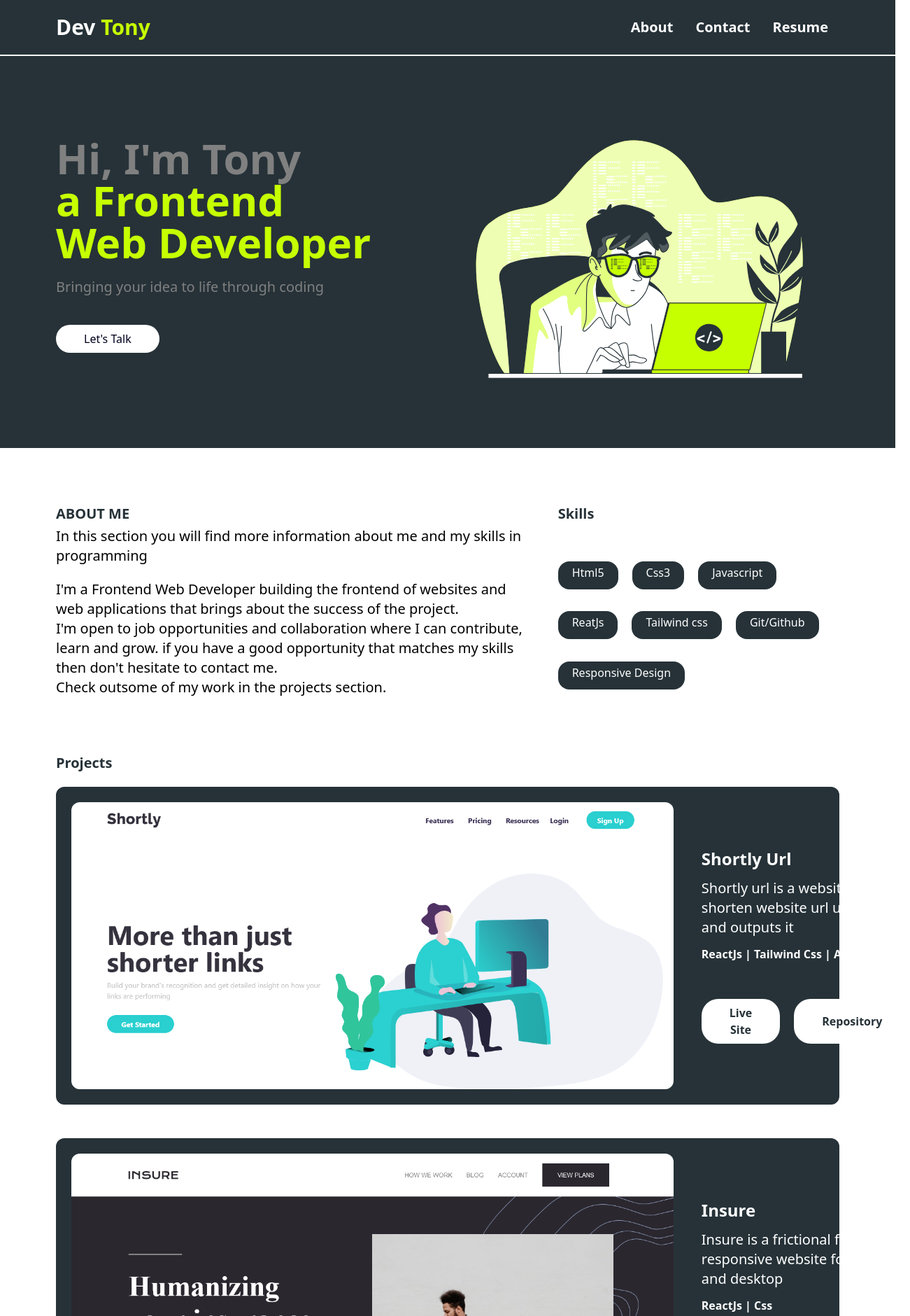
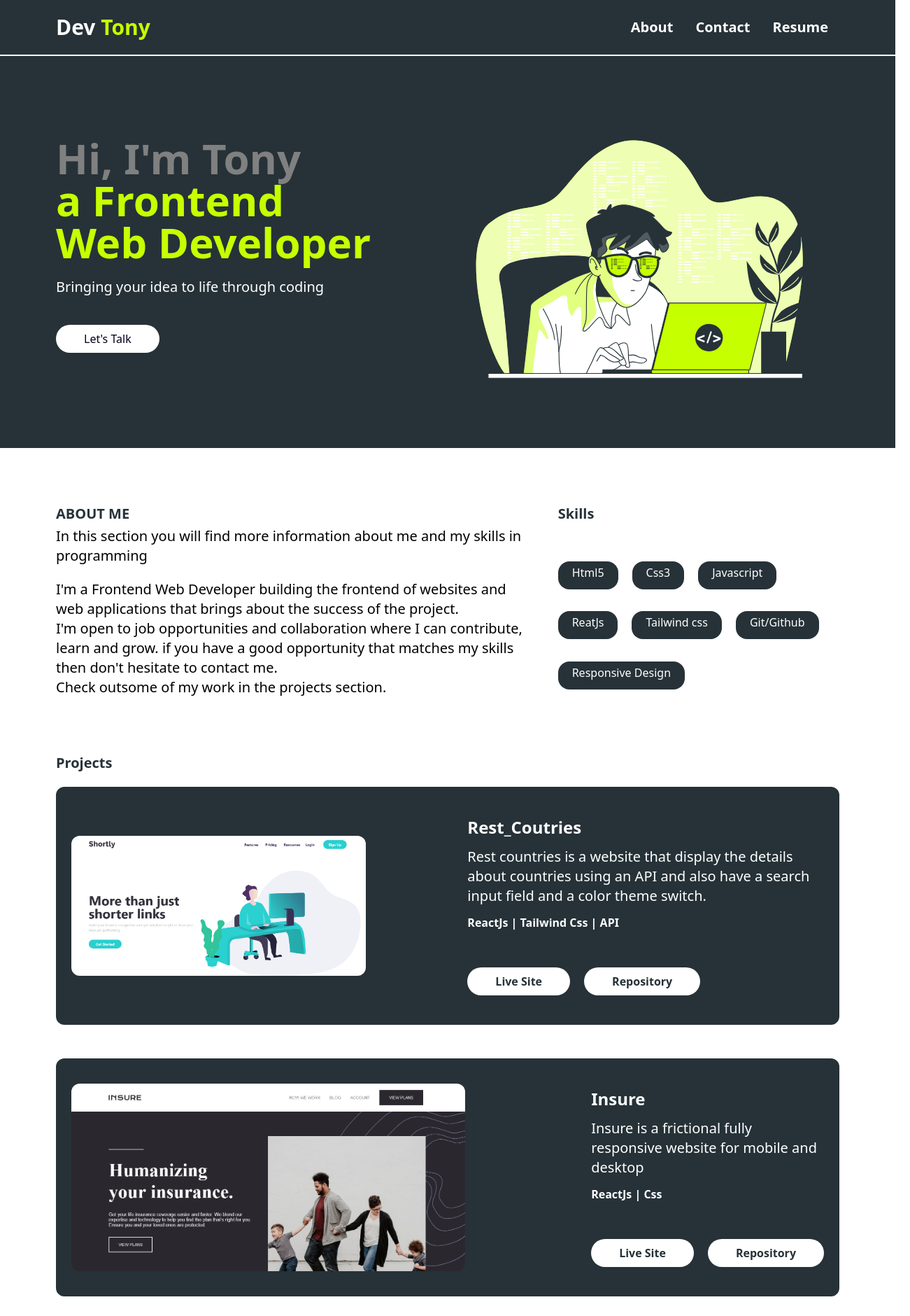
Before and after one commit to 545466/My_Portifolio, a React (Vite) app: page / in a window 1280 px wide. Shown: the top 1880 px of the page at 70% size, 1301 px wide, since content can reach past the window. Built offline with nearby package versions, Linux system fonts and the light colour scheme.

Commit message:
updated code

```diff
--- a/src/App.jsx
+++ b/src/App.jsx
@@ -1,6 +1,7 @@
 import {FaBarcode, FaBars, FaHamburger, FaIcons} from "react-icons/fa";
 import "./App.css";
 import { useEffect, useState } from "react";
+import { motion } from "framer-motion";
 import Hero from "./Component/Hero";
 import Section from "./Component/Section";
 import Contact from "./Component/Contact";
@@ -8,7 +9,7 @@ import Footer from "./Component/Footer";
 
 
 function App() {
-  const[open, setOpen] = useState(false)
+  const[open, setOpen] = useState(false);
   return (
     <>
     <header>
@@ -17,13 +18,16 @@ function App() {
           <h1 className="text-xl pl-10 lg:pl-20 lg:text-3xl">Dev <span className="text-Lemon">Tony</span> </h1>
         </div>
 
-        <div className= {open ? "absolute w-full px-10 top-20 text-lg bg-White text-Mid-Blue   block text-center " : "hidden lg:flex"}  >
+        <motion.div className= {open ? "absolute h-screen lg:h-20 w-full px-10 top-20 text-lg bg-White text-Mid-Blue   block text-center " : "hidden lg:flex"}
+        initial= {{ translateX:200}}
+        whileInView = {{opacity: 1, translateX:0}}
+        transition = {{duration: 0.6}}>
           <div className="flex flex-col items-center list-none lg:ml-10 lg:flex-row lg:text-xl ">
               <li className="mx-4 py-5 lg:py-0"><a href="">About</a></li>
               <li className="mx-4 pb-5 lg:pb-0"><a href="">Contact</a></li>
               <li className="mx-4 pb-5 lg:pr-20 lg:pb-0"><a href="">Resume</a></li>
           </div>
-        </div>
+        </motion.div>
         <FaBars onClick={()=> setOpen(!open)} className="text-Violet text-3xl mr-10 lg:hidden" />
       </div>
     </header>
--- a/src/Component/Hero.jsx
+++ b/src/Component/Hero.jsx
@@ -1,23 +1,27 @@
 import React from "react";
 import Dev from "../assets/images/Dev.svg";
+import { motion } from "framer-motion";
 const Hero = () => {
   return (
     <div className=" bg-Mid-Blue py-20 lg:px-20 lg:py-0">
-      <div className="flex flex-col items-center lg:items-center lg:flex-row lg:justify-between">
+      <motion.div className="flex flex-col items-center lg:items-center lg:flex-row lg:justify-between"
+      initial= {{ translateX:500}}
+      whileInView = {{opacity: 1, translateX:0}}
+      transition = {{duration: 1}}>
         <div className="text-center lg:text-left">
           <h1 className="text-3xl text-Lemon font-bold lg:text-6xl">
-            <span className="text-Gray">Hi, I'm Tony </span> <br /> a Frontend{" "}
+            <span className="text-Gray">Hi, I'm Tony</span><br /> a Frontend{" "}
             <br /> Web Developer
           </h1>
-          <p className="text-sm text-Gray lg:pt-5 lg:text-xl">
+          <p className="text-sm text-White pt-2 lg:pt-5 lg:text-xl">
             Bringing your idea to life through coding
           </p>
           <button className="text-Dark_Blue my-5 bg-White px-10 py-2 rounded-3xl lg:mt-10">
             Let's Talk
           </button>
         </div>
-        <img className="w-3/4 lg:w-3/6" src={Dev} alt="" />
-      </div>
+        <img className="w-3/4 lg:w-3/6" src={Dev} alt=""/>
+      </motion.div>
     </div>
   );
 };
--- a/src/Component/Images.js
+++ b/src/Component/Images.js
@@ -2,19 +2,28 @@ import img6 from '../assets/images/Screenshot 2024-02-25 at 15-46-22 Vite React.
 import img7 from '../assets/images/Screenshot 2024-02-26 at 11-40-26 Vite React.png'
 const images = [{
     img: img6,
-    head: "Shortly Url",
-    body: "Shortly url is a website that shorten website url using Api and outputs it",
-    lang: "ReactJs | Tailwind Css | API"
+    head: "Rest_Coutries",
+    body: "Rest countries is a website that display the details about countries using an API and also have a search input field and a color theme switch.",
+    lang: "ReactJs | Tailwind Css | API",
+    Link: "www.Rest-Countries-20.vercel.app"
 },{
     img: img7,
     head: "Insure",
     body: "Insure is a frictional fully responsive website for mobile and desktop",
-    lang: "ReactJs | Css "
+    lang: "ReactJs | Css ",
+    Link: "www.insure20.vercel.app"
 },{
     img: img6,
     head: "Shortly Url",
     body: "Shortly url is a website that shorten website url using Api and outputs it",
-    lang: "ReactJs | Tailwind Css | API"
+    lang: "ReactJs | Tailwind Css | API",
+    Link: "www.Shortly-url-20.vercel.app"
+},{
+    img: img6,
+    head: "Easy Banks",
+    body: "Easy banks is a website based on frictional online banking platform for savings and investments ",
+    lang: "ReactJs | Css ",
+    Link: "www.Shortly-url-20.vercel.app"
 }]
 
 export default images;
--- a/src/Component/Section.jsx
+++ b/src/Component/Section.jsx
@@ -1,9 +1,6 @@
 import React from "react";
-import { FaNodeJs } from "react-icons/fa";
 import images from "./Images";
-import img6 from "../assets/images/Screenshot 2024-02-25 at 15-46-22 Vite React.png";
-import img7 from "../assets/images/Screenshot 2024-02-26 at 11-40-26 Vite React.png";
-
+import { motion } from "framer-motion";
 const Section = () => {
   const skills = [
     "Html5",
@@ -16,7 +13,12 @@ const Section = () => {
   ];
   return (
     <div className=" text-left py-20 px-10 lg:px-20">
-      <div className="flex flex-col lg:flex-row ">
+      <motion.div
+        className="flex flex-col lg:flex-row "
+        initial={{ translateX: 500 }}
+        whileInView={{ opacity: 1, translateX: 0 }}
+        transition={{ duration: 1 }}
+      >
         <div className="lg:mr-10">
           <h1 className=" text-Mid-Blue text-xl font-bold">ABOUT ME</h1>
           <p className="pt-1 pb-5 lg:text-xl">
@@ -46,17 +48,23 @@ const Section = () => {
             })}
           </div>
         </div>
-      </div>
+      </motion.div>
       <h1 className="text-Mid-Blue text-xl font-bold pt-20 pb-5">Projects</h1>
       <div className=" lg:wrap lg:justify-between">
         {images.map((image) => {
           return (
-            <div
+            <motion.div
               className="flex lg:items-center flex-col bg-Mid-Blue text-White mb-12 p-5 rounded-xl border-Mid-Blue border-2 lg:flex-row"
               key={images.id}
               {...images}
+              initial={{ translateX: 500 }}
+              whileInView={{ opacity: 1, translateX: 0 }}
+              transition={{ duration: 1 }}
             >
-              <img className="rounded-xl lg:w-4/5" src={image.img} />
+              <a href={image.Link}>
+                {" "}
+                <img className="rounded-xl lg:w-4/5" src={image.img} />{" "}
+              </a>
               <div className="lg:pl-10">
                 <h1 className=" font-semibold pt-5 lg:text-2xl">
                   {image.head}
@@ -72,7 +80,7 @@ const Section = () => {
                   </button>
                 </div>
               </div>
-            </div>
+            </motion.div>
           );
         })}
       </div>
```
Also changed, not shown: src/main.jsx (+3 -7 lines).
